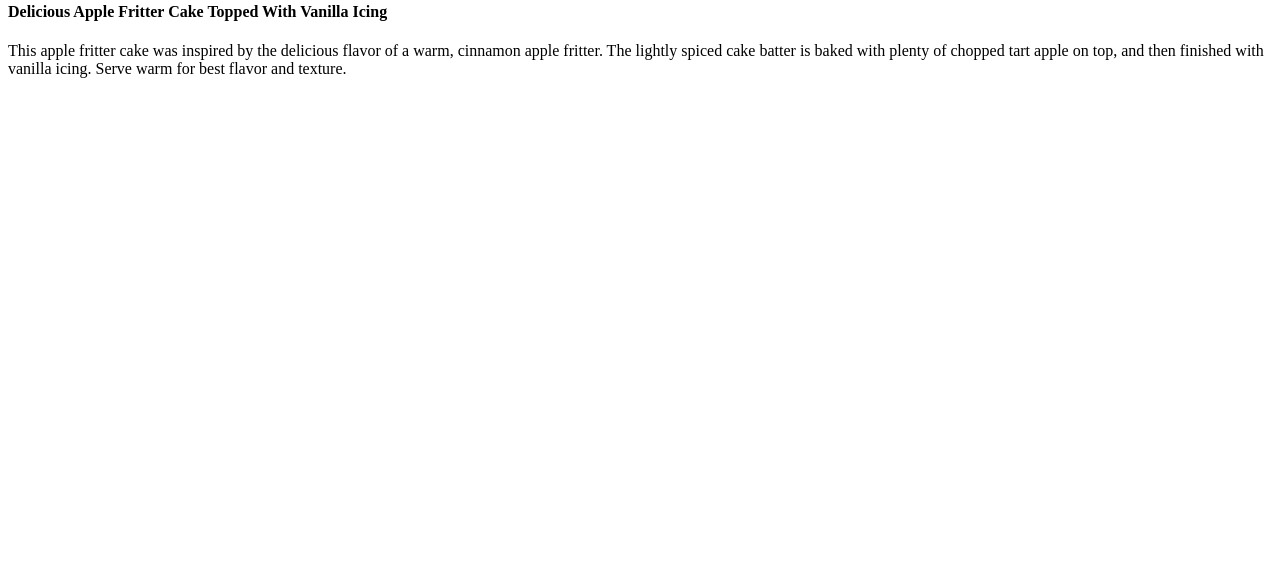
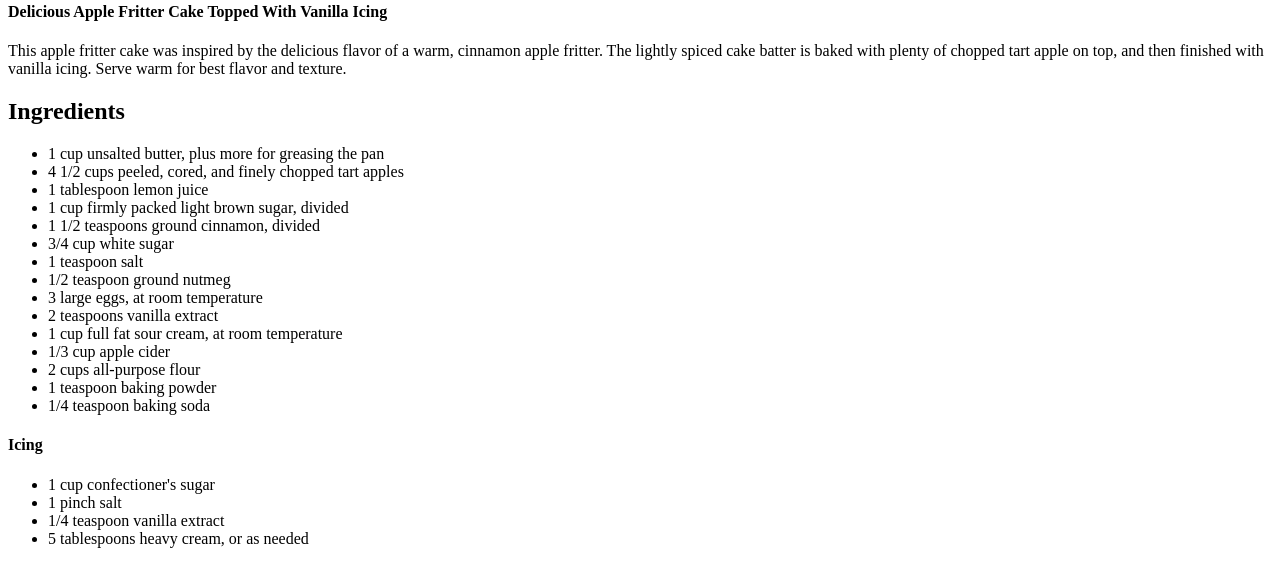
Before and after one commit to wards22/odin-recipes, a plain HTML site: page recipes/apple-fritter-cake.html in a window 1280 px wide. Shown: the part 352-916 px from the top of the page. Before the commit the page ends 800 px from the top, so only its background shows below. Drawn offline with Linux system fonts and the light colour scheme.

Commit message:
Add ingredients to apple fritter page

```diff
--- a/recipes/apple-fritter-cake.html
+++ b/recipes/apple-fritter-cake.html
@@ -16,5 +16,30 @@
             The lightly spiced cake batter is baked with plenty of chopped tart apple on top, and then finished with vanilla icing.
             Serve warm for best flavor and texture.
         </p>
+        <h2>Ingredients</h2>
+        <ul>
+            <li>1 cup unsalted butter, plus more for greasing the pan</li>
+            <li>4 1/2 cups peeled, cored, and finely chopped tart apples</li>
+            <li>1 tablespoon lemon juice</li>
+            <li>1 cup firmly packed light brown sugar, divided</li>
+            <li>1 1/2 teaspoons ground cinnamon, divided</li>
+            <li>3/4 cup white sugar</li>
+            <li>1 teaspoon salt</li>
+            <li>1/2 teaspoon ground nutmeg</li>
+            <li>3 large eggs, at room temperature</li>
+            <li>2 teaspoons vanilla extract</li>
+            <li>1 cup full fat sour cream, at room temperature</li>
+            <li>1/3 cup apple cider</li>
+            <li>2 cups all-purpose flour</li>
+            <li>1 teaspoon baking powder</li>
+            <li>1/4 teaspoon baking soda</li>
+        </ul>
+        <h4>Icing</h4>
+        <ul>
+            <li>1 cup confectioner's sugar</li>
+            <li>1 pinch salt</li>
+            <li>1/4 teaspoon vanilla extract</li>
+            <li>5 tablespoons heavy cream, or as needed</li>
+        </ul>
     </body>
 </html>
```
